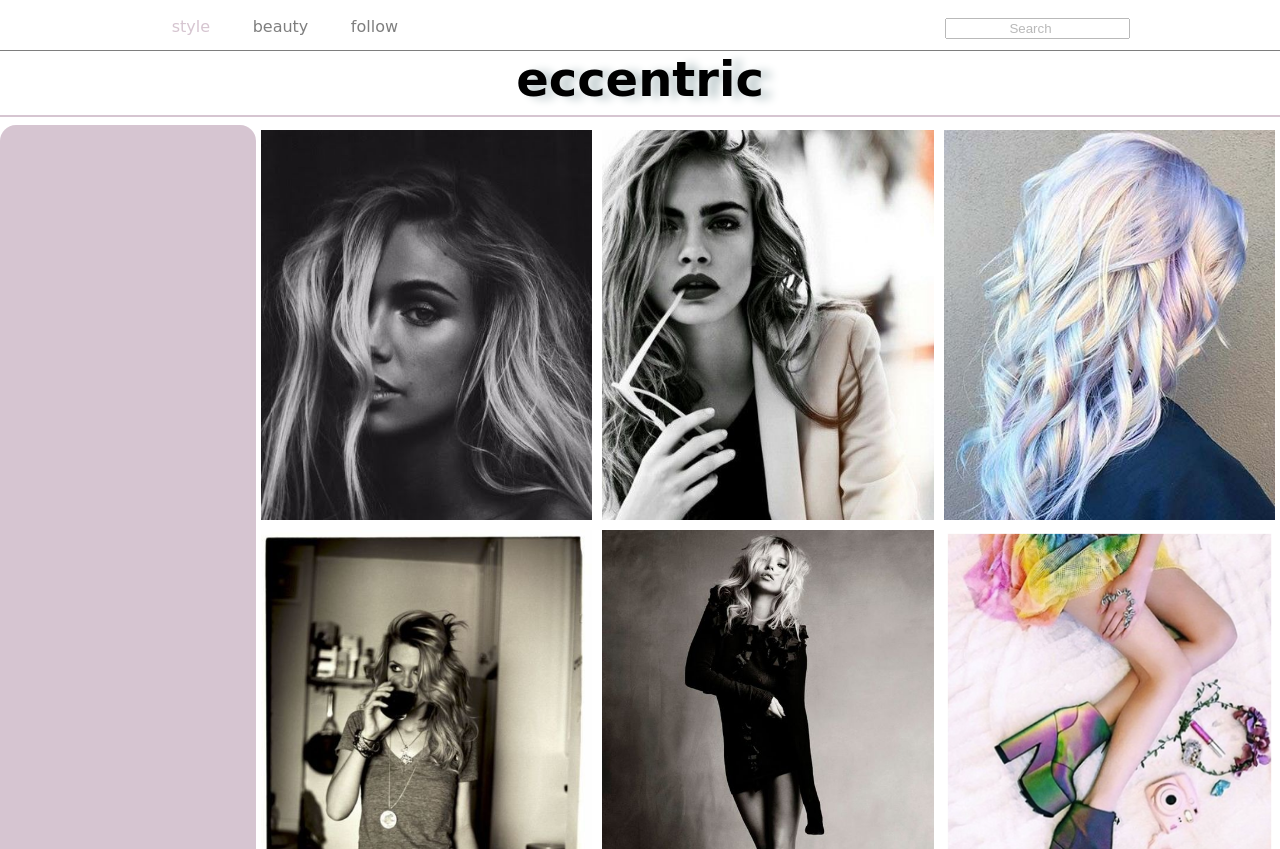
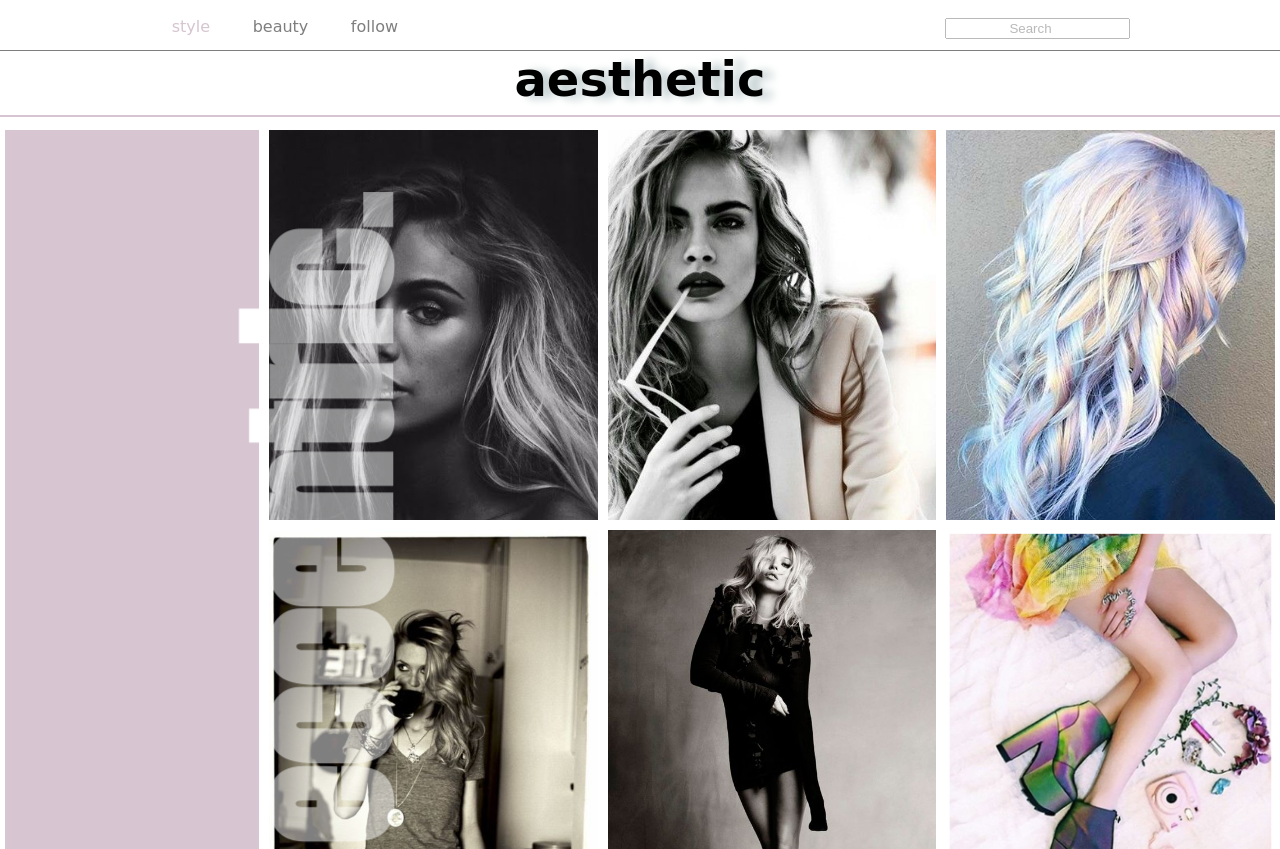
Before and after one commit to megankaluza/fashion-blog, a plain HTML site: page index.html in a window 1280 px wide. Shown: the top 849 px of the page. Drawn offline with Linux system fonts and the light colour scheme.

Commit message:
add h2 with fixed property

```diff
--- a/css/base/_variables.scss
+++ b/css/base/_variables.scss
@@ -7,6 +7,7 @@ $silver: #BBC8CA;
 
 // Fonts
 $stack-molle: 'Molle', cursive;
+$stack-anton: 'Anton', sans-serif;
 
 // Asset Paths
- $path-img: '../img';
+$path-img: '../img';
--- a/css/styles.scss
+++ b/css/styles.scss
@@ -1,3 +1,5 @@
+@import url('https://fonts.googleapis.com/css?family=Anton');
+
 @import "base/index";
 
 @import "libraries/neat/neat";
@@ -5,6 +7,21 @@
 
 body {
   // background: $background;
+}
+
+h2 {
+  color: $white;
+  position: fixed;
+  top: 400px;
+  left: 0;
+  font-family: $stack-anton;
+  font-size: 10em;
+  -webkit-transform: rotate(-90deg);
+  -moz-transform: rotate(-90deg);
+  -ms-transform: rotate(-90deg);
+  -o-transform: rotate(-90deg);
+  /* Internet Explorer */
+  filter: progid:DXImageTransform.Microsoft.BasicImage(rotation=3);
 }
 
 hr {
@@ -19,13 +36,13 @@ span {
 // Columns
 
 .columns {
-  display: flex;
+  @extend %flex;
 }
 
 .column {
   @extend %opacity;
+  border: 5px solid $white;
   background: $lilac;
-  border-radius: 1em;
   flex: .5;
 }
 
@@ -110,6 +127,11 @@ span {
   background-image: url('#{$path-img}/skeleton.png');
 }
 
+#shoeOne {
+  @extend %image;
+  background-image: url('#{$path-img}/shoes.jpg');
+}
+
 #header-title {
   @extend %centered;
   font-family: $stack-molle;
@@ -129,12 +151,6 @@ span {
 header {
   @extend %navigation;
 }
-
-// nav {
-//   @extend %navigation;
-//   display: block;
-//   text-transform: uppercase;
-// }
 
 .flex-container {
   @extend %flex;
--- a/index.html
+++ b/index.html
@@ -18,12 +18,12 @@
         <input type="search" placeholder="Search" class="search">
       </div>
     </header>
-    <h1 id="header-title">eccentric</h1>
+    <h1 id="header-title">aesthetic</h1>
     <hr>
     <div class="columns">
       <div class="column">
-
-      </div>
+        <h2>eccentric.</h2>
+        </div>
       <div class="mainColumn">
     <div class="galleryOne">
       <div class="box" id="imageOne">
```
Also changed, not shown: css/styles.css, img/shoes.jpg (added), 1 other file.
